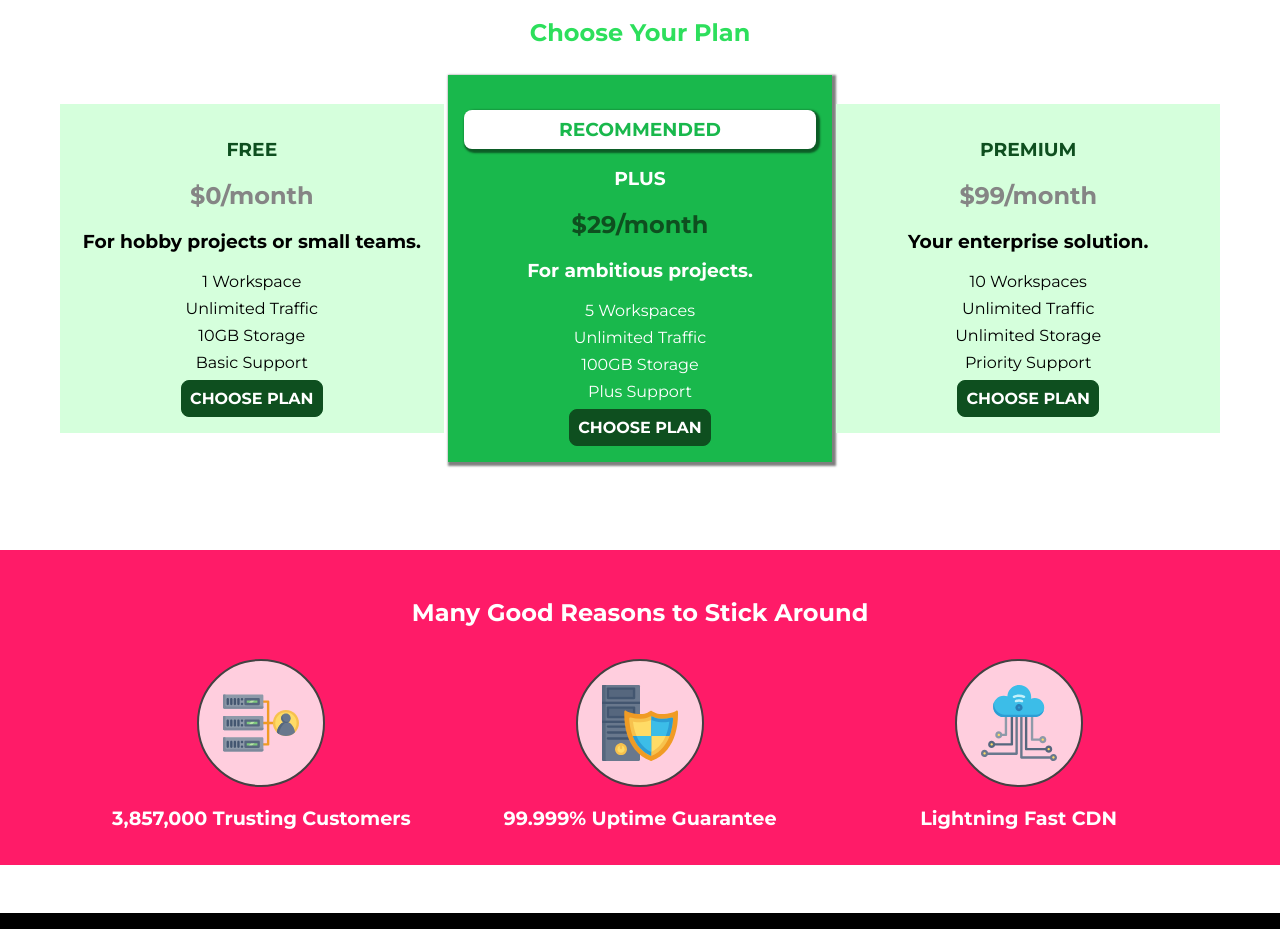
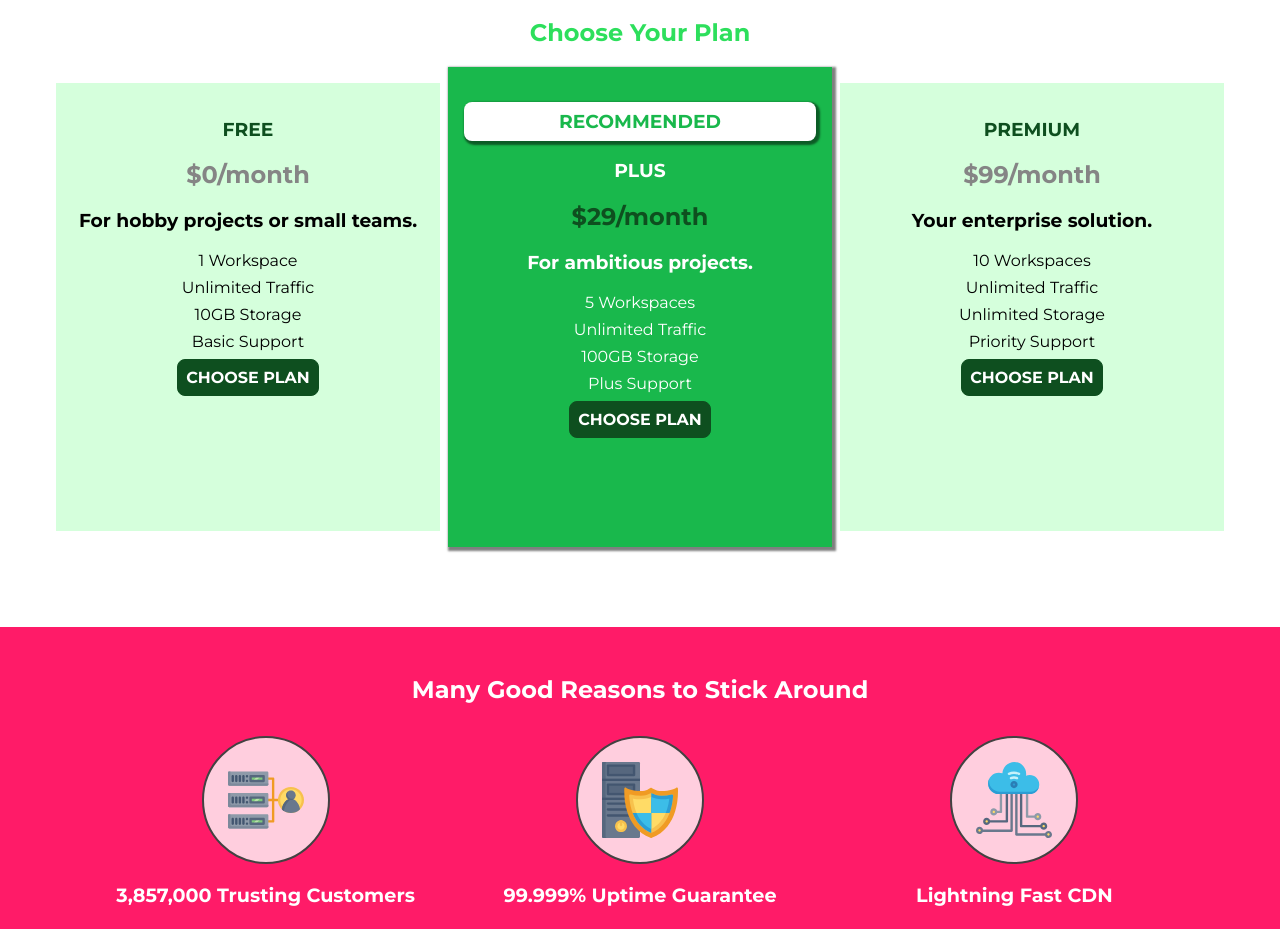
Before and after one commit to bdeshong/udemy-html-css, a plain HTML site: page index.html in a window 1280 px wide. Shown: the part 378-1307 px from the top of the page. Drawn offline with Linux system fonts and the light colour scheme.

Commit message:
Commit before grid usage.

```diff
--- a/main.css
+++ b/main.css
@@ -41,17 +41,32 @@
     text-align: center;
   }
 
+  .plan__list {
+    width: 100%;
+    display: flex;
+    flex-direction: column;
+    align-items: center;
+    justify-content: center;
+  }
+
   .plan {
     background: #d5ffdc;
     text-align: center;
     padding: 1rem;
-    margin: 0.5rem 0;
     width: 100%;
+    display: flex;
+    flex-direction: column;
+    justify-content: space-between;
+    align-items: center;
+    height: 28rem;
+    margin: 2rem 0.25rem;
   }
 
   .plan--highlighted {
     background: #19b84c;
     color: white;
+    height: 30rem;
+    z-index: 50;
   }
 
   .plan__annotation {
@@ -90,8 +105,7 @@
 
   @media (min-width: 40rem) {
     .plan__list {
-      width: 100%;
-      text-align: center;
+      flex-direction: row;
     }
 
     .plan {
@@ -100,6 +114,7 @@
       vertical-align: middle;
       min-width: 13rem;
       max-width: 25rem;
+      margin: 0 0.25rem;
     }
 
     .plan--highlighted {
@@ -123,13 +138,20 @@
     margin: 0;
     padding: 0;
     text-align: center;
+    display: flex;
+    flex-direction: column;
+    align-items: center;
   }
 
   @media (min-width: 40rem) {
     .key-feature {
-      display: inline-block;
       width: 30%;
       max-width: 25rem;
+    }
+
+    .key-feature__list {
+      flex-direction: row;
+      justify-content: center;
     }
   }
 
--- a/shared.css
+++ b/shared.css
@@ -34,7 +34,7 @@
     left: 0;
     background: #2ddf5c;
     padding: 0.5rem 1rem;
-    z-index: 1;
+    z-index: 60;
     display: flex;
     align-items: center;
     justify-content: space-between;
```
Also changed, not shown: customers/customers.css (+3 -4 lines).
